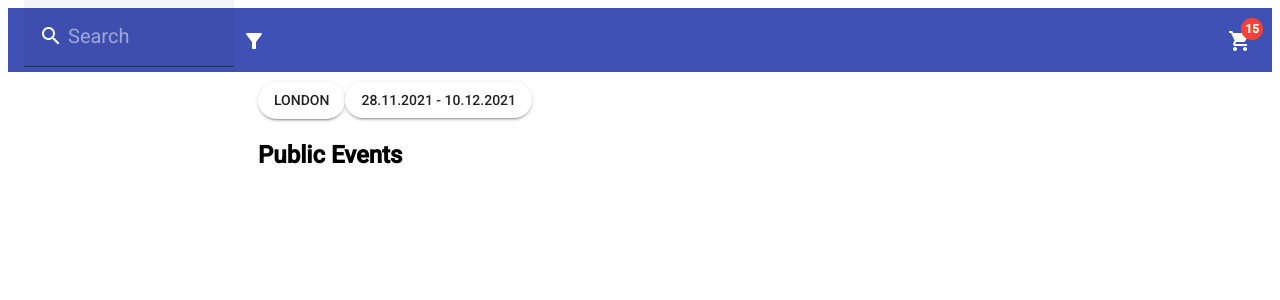
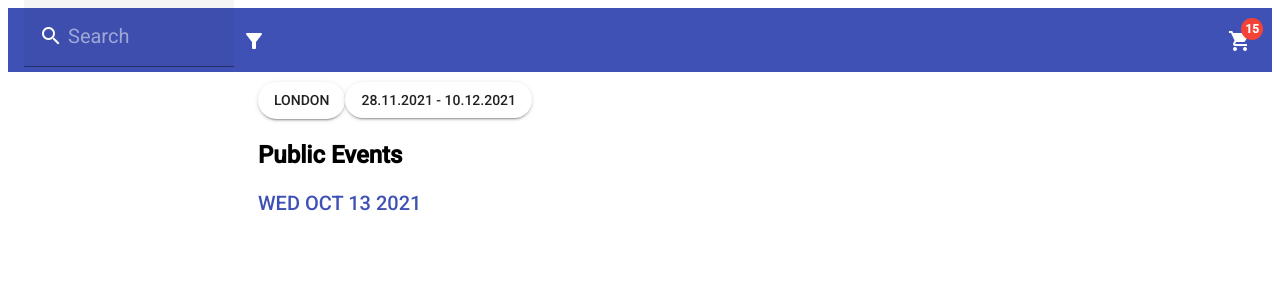
Before and after one commit to mrkshx/c6761695-a3f7-4b17-9d9a-abd5d40221eb, an Angular app: page / in a window 1280 px wide. Shown: the top 300 px of the page. Built offline with nearby package versions, Linux system fonts and the light colour scheme; some icons are missing.

Commit message:
adds date header with static date

```diff
--- a/src/app/components/events-view/events-view.component.html
+++ b/src/app/components/events-view/events-view.component.html
@@ -7,4 +7,5 @@
     28.11.2021 - 10.12.2021
     </button>
     <h1>Public Events</h1>
+    <h2>WED OCT 13 2021</h2>
 </div>
--- a/src/app/components/events-view/events-view.component.sass
+++ b/src/app/components/events-view/events-view.component.sass
@@ -5,6 +5,8 @@
 
     h1
         font-weight: bold
+    h2
+        color: #3e51b5
 
 .rounded-btn
     border-radius: 20px
```
